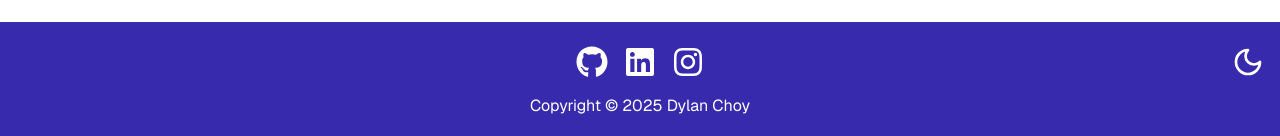
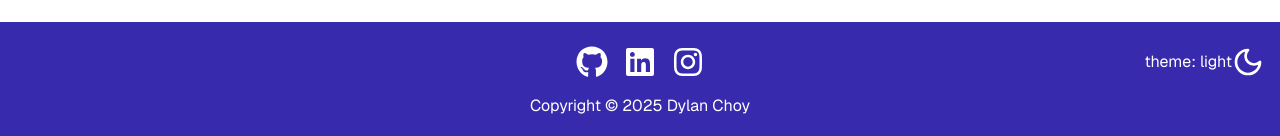
Before and after one commit to ghxstling/pc-part-hunter, a Next.js app: page / in a window 1280 px wide. Shown: the part 658-794 px from the top of the page. Built offline with nearby package versions, Linux system fonts and the light colour scheme; a web font is replaced by a local one.

Commit message:
refactor: improve theme handling and loading state

```diff
--- a/src/components/footer.tsx
+++ b/src/components/footer.tsx
@@ -1,6 +1,6 @@
 "use client";
 
-import React, { useState } from "react";
+import * as React from "react";
 import { FaGithub, FaLinkedin, FaInstagram } from "react-icons/fa";
 import { Moon, Sun } from "lucide-react";
 import { useTheme } from "next-themes";
@@ -12,13 +12,16 @@ export default function Footer() {
     toggleDarkMode: "text-white size-8 transition-all",
   };
 
-  // TODO: optimise this to include "system"
-  const [darkMode, setDarkMode] = useState(true);
-  const { setTheme, theme } = useTheme();
+  const [loaded, setLoaded] = React.useState(false);
+  const { setTheme, theme, resolvedTheme } = useTheme();
+
+  React.useEffect(() => {
+    setLoaded(true);
+    setTheme(resolvedTheme === "light" ? "light" : "dark");
+  }, [setTheme, resolvedTheme]);
 
   const toggleTheme = () => {
-    setDarkMode(!darkMode);
-    setTheme(theme === "light" ? "dark" : "light");
+    setTheme(resolvedTheme === "light" ? "dark" : "light");
   };
 
   return (
@@ -47,17 +50,22 @@ export default function Footer() {
             <FaInstagram className={styles.icon} />
           </a>
           {/* TODO: change hover background colour and size */}
+          {loaded && (
+            <div className="absolute flex right-0 mr-4 items-center">
+              theme: {theme}
               <Button
                 onClick={() => toggleTheme()}
-            variant="link"
-            className={`${styles.icon} absolute right-0 mr-4 hover:bg-gray-700 hover:rounded-full hover:shadow-xl`}
+                variant="ghost"
+                className={`${styles.icon} hover:bg-gray-800 hover:rounded-full hover:shadow-xl cursor-pointer`}
               >
-            {darkMode ? (
+                {theme === "light" ? (
                   <Moon className={styles.toggleDarkMode + " text-white"} />
                 ) : (
                   <Sun className={styles.toggleDarkMode} />
                 )}
               </Button>
+            </div>
+          )}
         </div>
         <a
           className="hover:underline hover:underline-offset-4"
```
Lines whose indentation alone changed are shown as unchanged.
